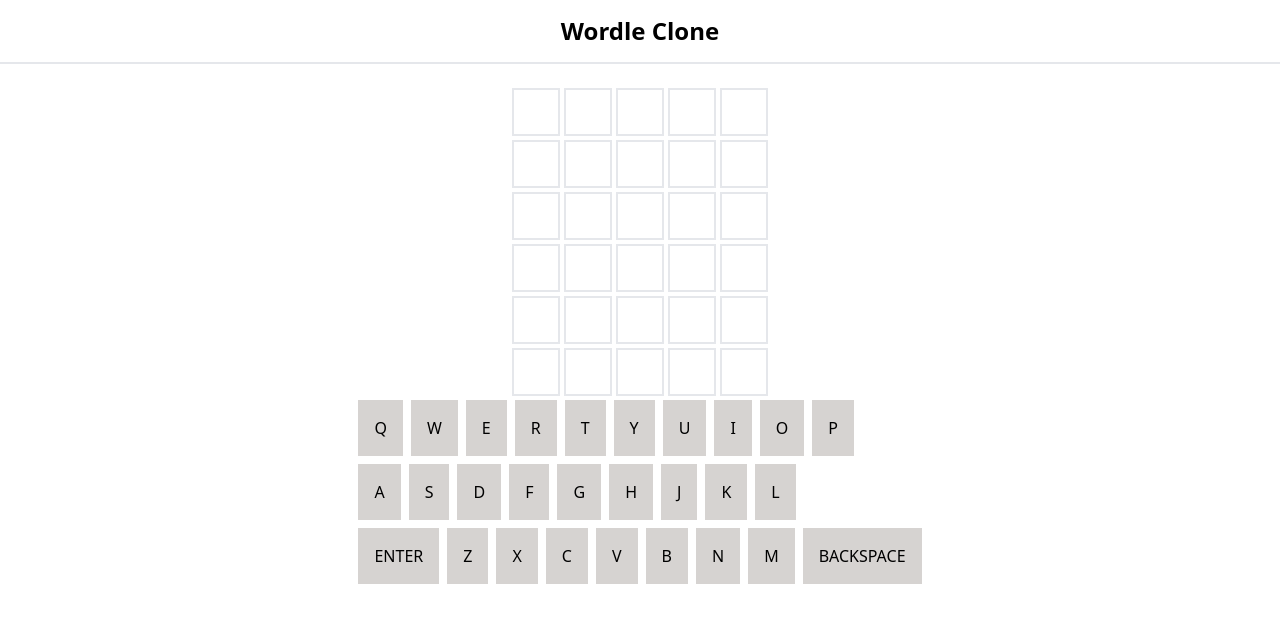
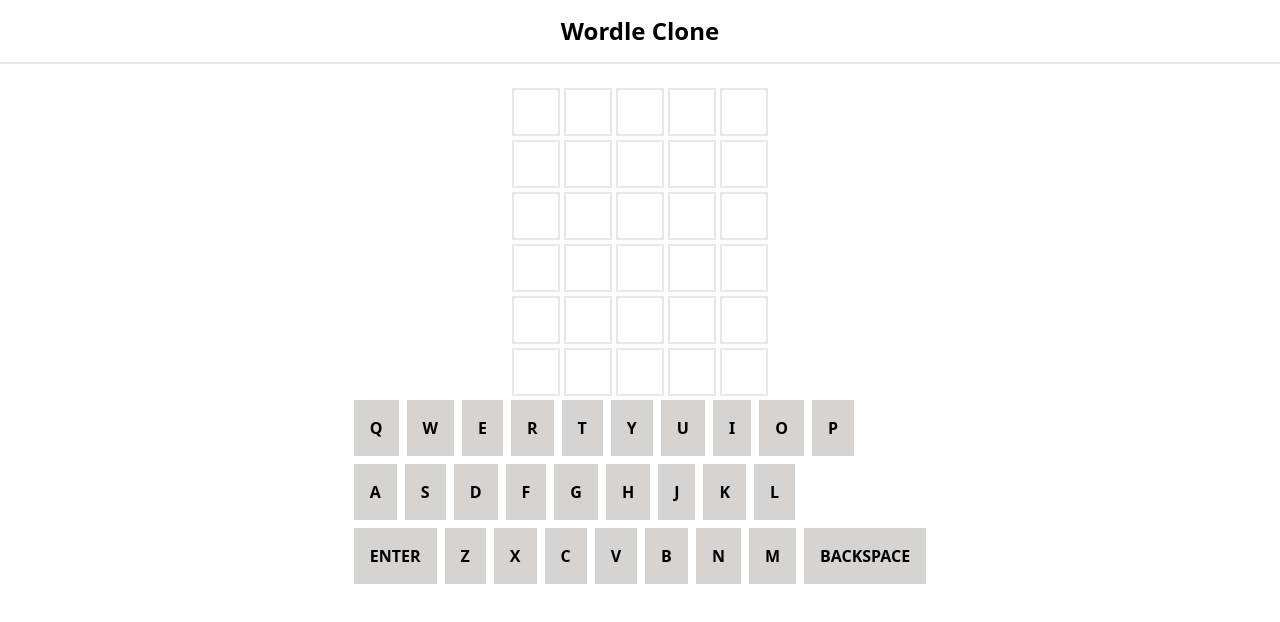
Before and after one commit to JakubWujec/wordleclone, a React (Vite) app: page / in a window 1280 px wide. Shown: the top 622 px of the page. Built offline with nearby package versions, Linux system fonts and the light colour scheme.

Commit message:
keyboard font bold

```diff
--- a/src/components/Keyboard.tsx
+++ b/src/components/Keyboard.tsx
@@ -43,7 +43,7 @@ const Keyboard = (props: KeyboardProps) => {
         return <KeyboardRow key={index}>
           {keyboardRow.map(char => {
             const keyColor = getKeyColor(char)
-            return <button key={char} className={`p-4 m-1 ${keyColor}`} onClick={props.onClick} data-value={char}>{char}
+            return <button key={char} className={`p-4 m-1 font-bold ${keyColor}`} onClick={props.onClick} data-value={char}>{char}
             </button>
           })}
         </KeyboardRow>
```
